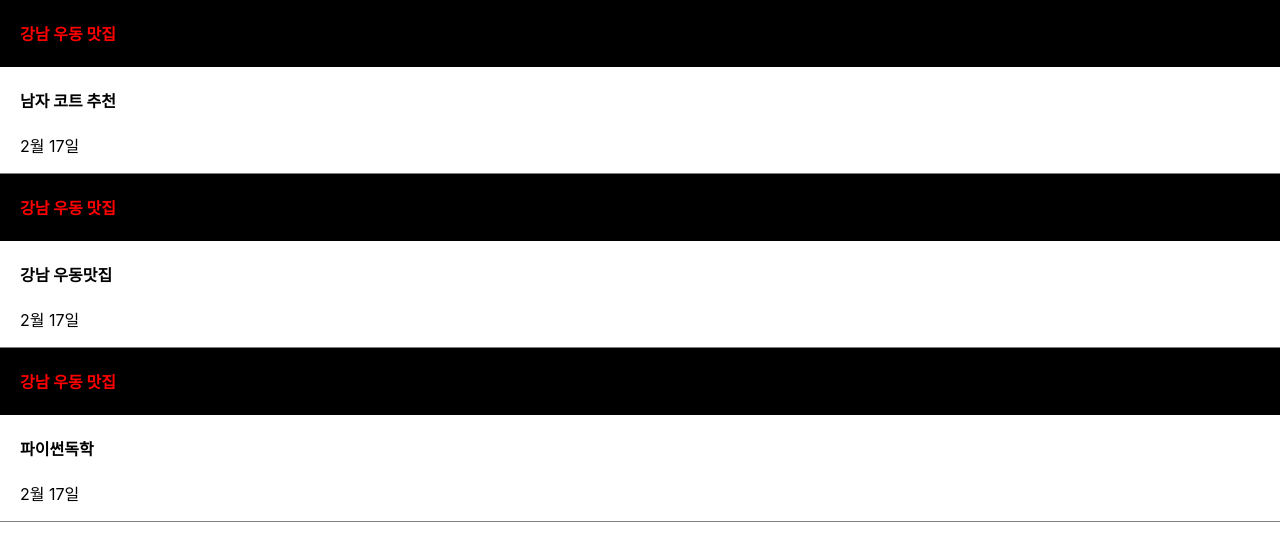
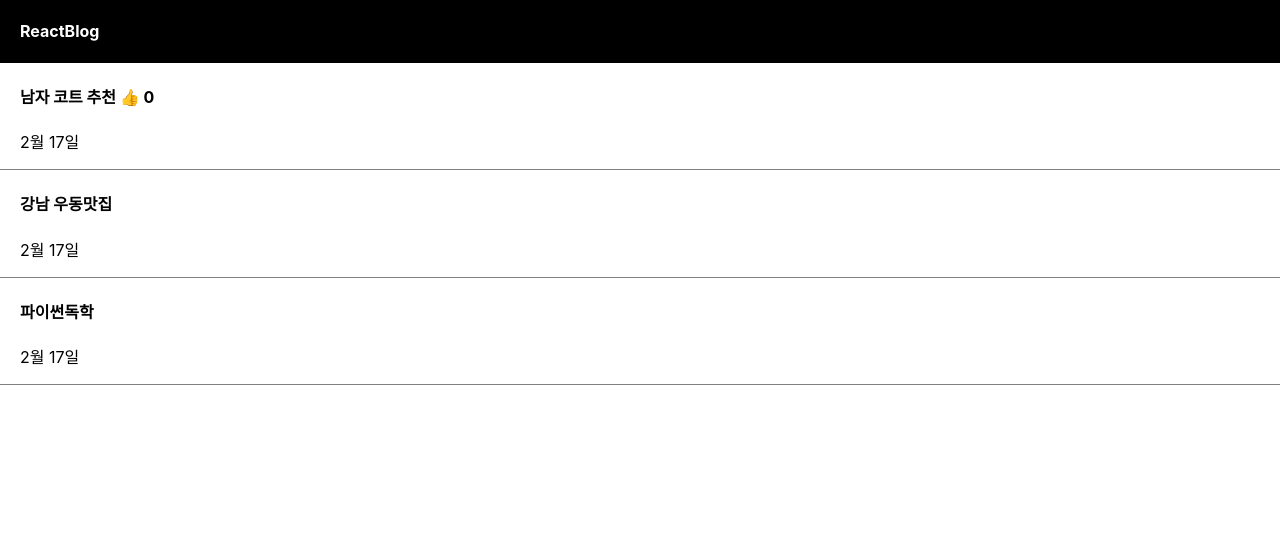
Before and after one commit to JaeHyunYu/React_Blog, a React (Create React App) app: page / in a window 1280 px wide. Shown: the top 540 px of the page. Built offline with nearby package versions, Linux system fonts and the light colour scheme.

Commit message:
useState

```diff
--- a/src/App.js
+++ b/src/App.js
@@ -4,32 +4,31 @@ import {useState} from 'react';
 
 function App() {
 
-  let post = '강남 우동 맛집'; // 서버에서 가져온 데이터로 가정
-  let [a,b]=useState(['남자 코트 추천','강남 우동맛집','파이썬독학']);
-  let [logo,setLogo]=useState('ReactBlog');
+
+  let [title,b]=useState(['남자 코트 추천','강남 우동맛집','파이썬독학']);
+  let [like,setLike]=useState(0);
+
   return (
     <div className="App">
      <div className='black-nav'>
-       <h4 style={{color:'red',fontSize:'16px'}}>{post}</h4>
+       <h4 style={{fontSize:'16px'}}>ReactBlog</h4>
      </div>
+
      <div className='list'>
-       <h4>{a[0]}</h4>
+       <h4>{title[0]} <span onClick={()=>{setLike(like+1)}}>👍</span> {like} </h4>
        <p>2월 17일</p>
      </div>
-     <div className='black-nav'>
-       <h4 style={{color:'red',fontSize:'16px'}}>{post}</h4>
-     </div>
+
      <div className='list'>
-       <h4>{a[1]}</h4>
+       <h4>{title[1]}</h4>
        <p>2월 17일</p>
      </div>
-     <div className='black-nav'>
-       <h4 style={{color:'red',fontSize:'16px'}}>{post}</h4>
-     </div>
+
      <div className='list'>
-       <h4>{a[2]}</h4>
+       <h4>{title[2]}</h4>
        <p>2월 17일</p>
      </div>
+
     </div>
   );
 }
```
